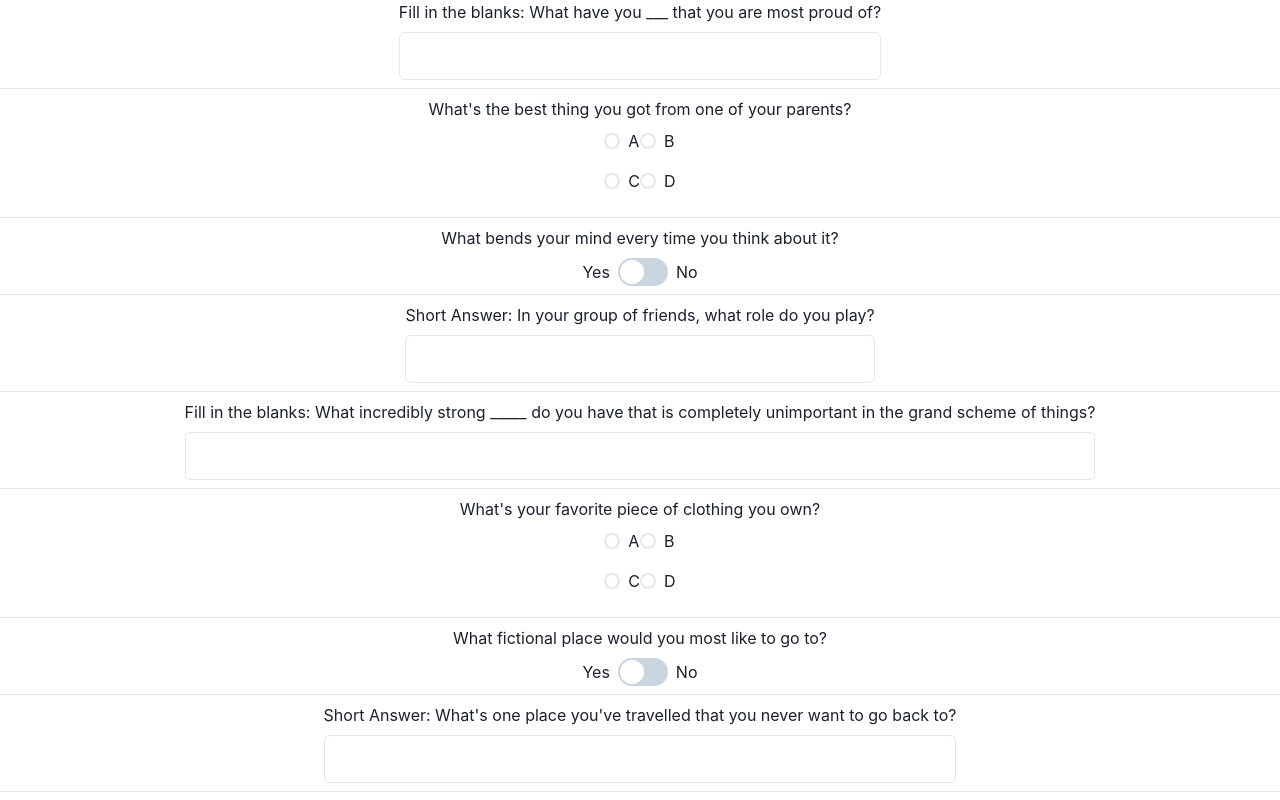
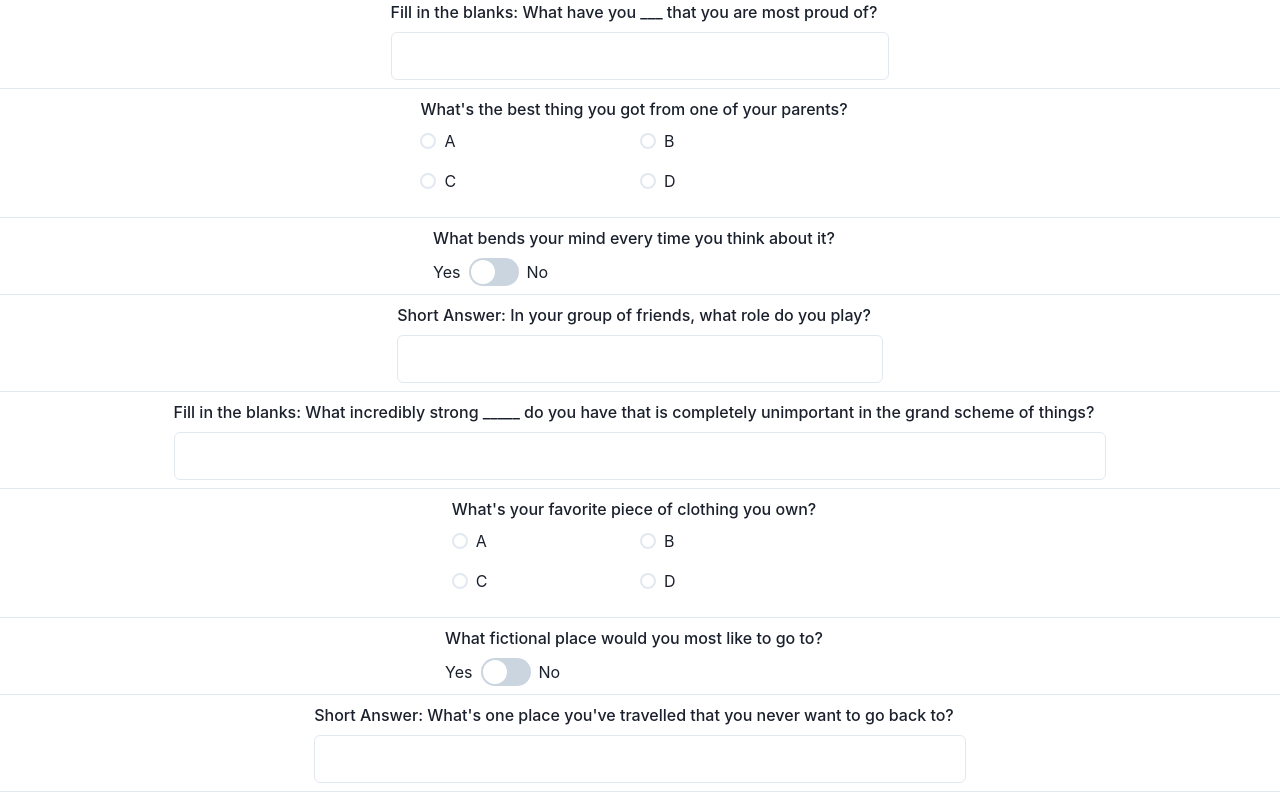
Before and after one commit to eLoyyyyy/cambridge-exam, a Next.js app: page /ask in a window 1280 px wide. Shown: the top 800 px of the page. Built offline with nearby package versions, Linux system fonts and the light colour scheme.

Commit message:
changed all of question subcomponents into form subcomponents

```diff
--- a/components/FillInTheBlanksQuestion.tsx
+++ b/components/FillInTheBlanksQuestion.tsx
@@ -1,13 +1,15 @@
-import { VStack, RadioGroup, SimpleGrid, Radio, Text, Box, Input } from "@chakra-ui/react";
+import { VStack, RadioGroup, SimpleGrid, Radio, Text, Box, Input, FormControl, FormLabel } from "@chakra-ui/react";
 import { Question } from "../types/Question";
 
 export default function FillInTheBlanksQuestion ({ id, questionText }: Question) {
     return (
        <Box>
-            <VStack>
-            <Text>Fill in the blanks: {questionText}</Text>
-            <Input size='lg' />
-            </VStack>
+            <FormControl as='fieldset'>
+                <FormLabel as='legend'>
+                    Fill in the blanks: {questionText}
+                </FormLabel>
+                <Input size='lg' />
+            </FormControl>
         </Box>
     )
 }
--- a/components/MultipleChoiceQuestion.tsx
+++ b/components/MultipleChoiceQuestion.tsx
@@ -1,11 +1,13 @@
-import { Box, Radio, RadioGroup, SimpleGrid, VStack, Text } from "@chakra-ui/react";
+import { Box, Radio, RadioGroup, SimpleGrid, VStack, Text, FormControl, FormLabel } from "@chakra-ui/react";
 import { Question } from "../types/Question";
 
 export default function MultipleChoiceQuestion({ id, questionText, answers }: Question) {
     return (
         <Box>
-            <VStack>
-            <Text>{questionText}</Text>
+            <FormControl as='fieldset'>
+                <FormLabel as='legend'>
+                    {questionText}
+                </FormLabel>
                 <RadioGroup>
                     <SimpleGrid columns={2}>
                         {answers?.map(a => (
@@ -18,7 +20,7 @@ export default function MultipleChoiceQuestion({ id, questionText, answers }: Qu
                         ))}
                     </SimpleGrid>
                 </RadioGroup>
-            </VStack>
+            </FormControl>
         </Box>
     )
 }
--- a/components/ShortAnswerQuestion.tsx
+++ b/components/ShortAnswerQuestion.tsx
@@ -1,13 +1,15 @@
-import { VStack, Box, Text, Input } from "@chakra-ui/react";
+import { VStack, Box, Text, Input, FormControl, FormLabel } from "@chakra-ui/react";
 import { Question } from "../types/Question";
 
 export default function ShortAnswerQuestion ({ questionText }: Question) {
     return (
         <Box>
-            <VStack>
-            <Text>Short Answer: {questionText}</Text>
-            <Input size='lg' />
-            </VStack>
+            <FormControl as='fieldset'>
+                <FormLabel as='legend'>
+                    Short Answer: {questionText}
+                </FormLabel>
+                <Input size='lg' />
+            </FormControl>
         </Box>
     )
 }
--- a/components/TrueOrFalseQuestion.tsx
+++ b/components/TrueOrFalseQuestion.tsx
@@ -1,17 +1,19 @@
-import { VStack, Text, Box, Switch, Stack } from "@chakra-ui/react";
+import { VStack, Text, Box, Switch, Stack, FormControl, FormLabel } from "@chakra-ui/react";
 import { Question } from "../types/Question";
 
 export default function TrueOrFalseQuestion ({ questionText }: Question) {
     return (
         <Box>
-            <VStack>
-            <Text>{questionText}</Text>
-            <Stack align='center' direction='row'>
-                <Text>Yes</Text>
-                <Switch size='lg' />
-                <Text>No</Text>
-            </Stack>
-            </VStack>
+            <FormControl as='fieldset'>
+                <FormLabel as='legend'>
+                    {questionText}
+                </FormLabel>
+                <Stack align='center' direction='row'>
+                    <Text>Yes</Text>
+                    <Switch size='lg' />
+                    <Text>No</Text>
+                </Stack>
+            </FormControl>
         </Box>
     )
 }
```
Lines whose indentation alone changed are shown as unchanged.
